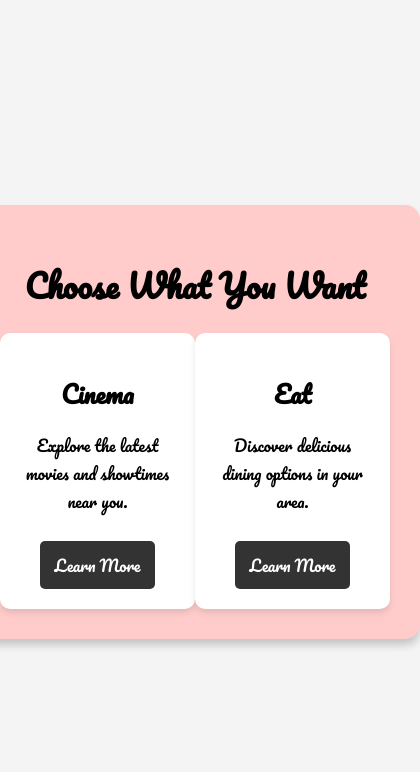
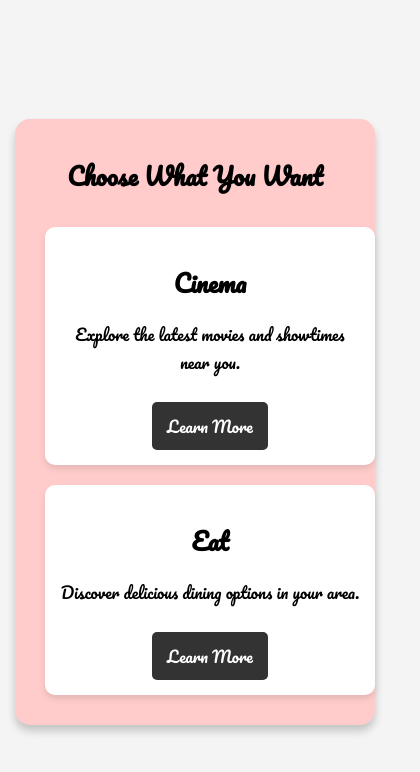
Before and after one commit to lilpandaz69/ask-her-out, a plain HTML site: page happy.html in a window 390 px wide. Shown: the whole page, 420 px wide, since content can reach past the window. Drawn offline with Linux system fonts and the light colour scheme.

Commit message:
Update happy.css

```diff
--- a/happy.css
+++ b/happy.css
@@ -6,6 +6,7 @@ body {
     align-items: center;
     height: 100vh;
     margin: 0;
+    padding: 0 15px; /* Ensure padding for smaller screens */
 }
 
 .main-container {
@@ -21,14 +22,13 @@ body {
 .main-container h1 {
     font-size: 32px;
     margin-bottom: 20px;
-
 }
 
 #container {
     display: flex;
     justify-content: space-around;
     margin-top: 20px;
-
+    flex-wrap: wrap; /* Allows boxes to wrap on smaller screens */
 }
 
 .box {
@@ -38,6 +38,7 @@ body {
     padding: 20px;
     text-align: center;
     width: 200px;
+    margin: 10px;
     transition: transform 0.3s;
 }
 
@@ -62,3 +63,35 @@ body {
 .box a:hover {
     background-color: #555;
 }
+
+/* Responsive adjustments */
+@media (max-width: 768px) {
+    .main-container h1 {
+        font-size: 28px;
+    }
+
+    #container {
+        flex-direction: column; /* Stack boxes vertically on smaller screens */
+        align-items: center;
+    }
+
+    .box {
+        width: 100%; /* Full width on smaller screens */
+        max-width: 300px;
+    }
+}
+
+@media (max-width: 480px) {
+    .main-container {
+        padding: 20px;
+    }
+
+    .main-container h1 {
+        font-size: 24px;
+    }
+
+    .box {
+        width: 100%;
+        padding: 15px;
+    }
+}
```
